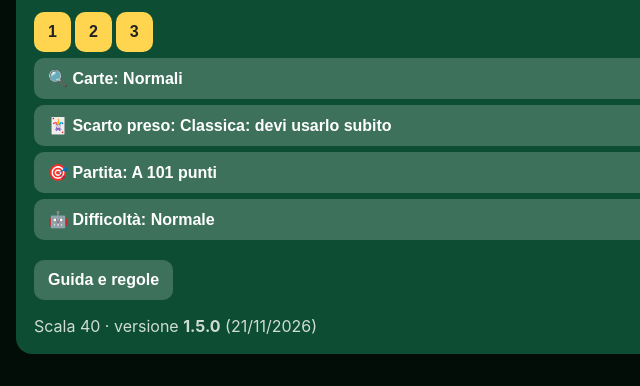
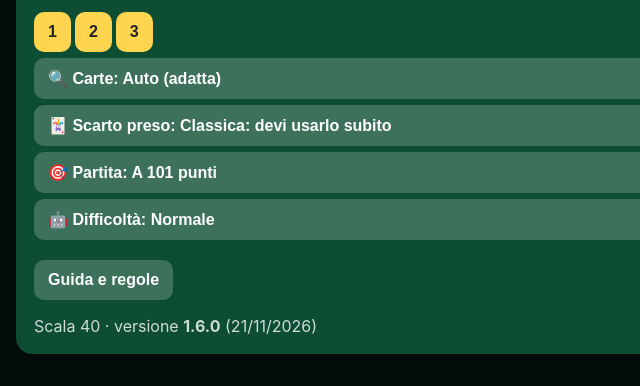
Before and after one commit to sergio-sfs/scala40, a plain HTML site: page index.html in a window 1280 px wide. Shown: the part 269-655 px from the top of the page, 0-640 px from the left. Drawn offline with Linux system fonts and the light colour scheme.

Commit message:
v1.6.0: dimensione carte Auto adattiva allo schermo, area sicura superiore
Co-Authored-By: Claude Sonnet 5.5 <noreply@anthropic.com>
Claude-Session: https://claude.ai/code/session_012xShyTyxxzyYEXeZ1SVBjX

```diff
--- a/index.html
+++ b/index.html
@@ -16,7 +16,7 @@
 <style>
 *{box-sizing:border-box;-webkit-tap-highlight-color:transparent}
 html,body{margin:0;height:100%;overscroll-behavior:none;-webkit-user-select:none;user-select:none;touch-action:manipulation;background:#073b27;color:#fff;font-family:-apple-system,system-ui,Segoe UI,Roboto,sans-serif}
-#app{--tx:16px;--cw:42px;--ch:60px;--fs:18px;--sw:30px;--sh:42px;--sfs:13px;overflow-y:auto;height:100vh;height:100dvh;display:flex;flex-direction:column;width:100%;position:relative;padding-top:env(safe-area-inset-top);padding-bottom:env(safe-area-inset-bottom)}
+#app{--tx:16px;--cw:42px;--ch:60px;--fs:18px;--sw:30px;--sh:42px;--sfs:13px;overflow-y:auto;position:fixed;top:0;left:0;right:0;bottom:0;display:flex;flex-direction:column;padding-top:calc(max(env(safe-area-inset-top),0px) + 10px);padding-bottom:calc(max(env(safe-area-inset-bottom),0px) + 6px)}
 .top{display:flex;align-items:center;justify-content:space-between;padding:6px 10px;font-weight:700;font-size:calc(var(--tx)*1.1)}
 .top button{background:#0000004d;color:#fff;border:0;border-radius:8px;font-size:18px;padding:4px 10px}
 .opps{display:flex;gap:6px;padding:0 8px}
@@ -346,11 +346,11 @@ async function botTurn(i,g){
 /*ENDENGINE*/
 
 /* ===== Interfaccia ===== */
-const VERSION='1.5.0',BUILD='21/11/2026';
+const VERSION='1.6.0',BUILD='21/11/2026';
 const TARGETV=[0,51,101,201];
-const OPT={size:0,rule:0,game:2,diff:1,spread:false};
-try{const o=JSON.parse(localStorage.getItem('scala40opt')||'{}');if(o.size>=0&&o.size<=3)OPT.size=o.size;if(o.rule>=0&&o.rule<=2)OPT.rule=o.rule;if(o.game>=0&&o.game<=3)OPT.game=o.game;if(o.diff>=0&&o.diff<=3)OPT.diff=o.diff;OPT.spread=o.spread===true;}catch(e){}
-const SIZES=['Normali','Grandi','Molto grandi','Enormi'],RULES=['Classica: devi usarlo subito','Libera dopo l\'apertura','Libera sempre'],GAMES=['Secca (una mano)','A 51 punti','A 101 punti','A 201 punti'];
+const OPT={size:4,rule:0,game:2,diff:1,spread:false};
+try{const o=JSON.parse(localStorage.getItem('scala40opt')||'{}');if(o.size>=0&&o.size<=4)OPT.size=o.size;if(o.rule>=0&&o.rule<=2)OPT.rule=o.rule;if(o.game>=0&&o.game<=3)OPT.game=o.game;if(o.diff>=0&&o.diff<=3)OPT.diff=o.diff;OPT.spread=o.spread===true;}catch(e){}
+const SIZES=['Normali','Grandi','Molto grandi','Enormi','Auto (adatta)'],RULES=['Classica: devi usarlo subito','Libera dopo l\'apertura','Libera sempre'],GAMES=['Secca (una mano)','A 51 punti','A 101 punti','A 201 punti'];
 const LEVELS=['Facile','Normale','Difficile','Esperto'];
 const verHTML=()=>`<p style="margin:12px 0 0;opacity:.8">Scala 40 · versione <b>${VERSION}</b> (${BUILD})</p>`;
 function optsHTML(){return`<button class="sec opt" data-act="optsize">🔍 Carte: <b>${SIZES[OPT.size]}</b></button><button class="sec opt" data-act="optrule">🃏 Scarto preso: <b>${RULES[OPT.rule]}</b></button><button class="sec opt" data-act="optgame">🎯 Partita: <b>${GAMES[OPT.game]}</b></button><button class="sec opt" data-act="optdiff">🤖 Difficoltà: <b>${LEVELS[OPT.diff]}</b></button>`;}
@@ -430,8 +430,18 @@ function render(){
   else if(UI.menu)h+=`<div class="ov"><div class="box"><h2>Menu</h2>${optsHTML()}<button data-act="newgame">Nuova partita</button><button class="sec" data-act="rules">Guida e regole</button><button class="sec" data-act="menu">Chiudi</button>${verHTML()}</div></div>`;
   app.className='s'+OPT.size;
   app.innerHTML=h;
+  fit();
   const t2=document.getElementById('tbl');if(t2)t2.scrollTop=st;
 }
+function fit(){
+  const app=document.getElementById('app');if(!app||OPT.size!==4){if(app)app.removeAttribute('style');return;}
+  const W=app.clientWidth||390,H=app.clientHeight||800;
+  const set=cw=>{const st=app.style;st.setProperty('--cw',cw+'px');st.setProperty('--ch',Math.round(cw*1.43)+'px');st.setProperty('--fs',Math.round(cw*.42)+'px');st.setProperty('--sw',Math.round(cw*.7)+'px');st.setProperty('--sh',Math.round(cw*.98)+'px');st.setProperty('--sfs',Math.round(cw*.3)+'px');st.setProperty('--tx',Math.max(14,Math.min(22,Math.round(cw*.34)))+'px');};
+  const cap=Math.min(88,Math.floor((W-16-24)/7));
+  const tb=()=>document.getElementById('tbl');
+  for(let cw=cap;cw>=34;cw-=2){set(cw);const t=tb();if(!t||t.clientHeight>=Math.max(130,H*.3))break;}
+}
+window.addEventListener('resize',()=>fit());window.addEventListener('orientationchange',()=>setTimeout(fit,200));
 function toast(m){say(m,true);render();}
 function layMeld(ev,cards){
   const me=H(),ids=new Set(cards.map(c=>c.id));
@@ -483,7 +493,7 @@ function act(a,d){
   if(a==='start'){startGame(+d.n);return;}
   if(a==='rules'){UI.rules=!UI.rules;render();return;}
   if(a==='menu'){UI.menu=!UI.menu;render();return;}
-  if(a==='optsize'||a==='optrule'||a==='optgame'||a==='optdiff'){const k={optsize:'size',optrule:'rule',optgame:'game',optdiff:'diff'}[a];OPT[k]=(OPT[k]+1)%({size:4,rule:3,game:4,diff:4}[k]);try{localStorage.setItem('scala40opt',JSON.stringify(OPT));}catch(e){}render();return;}
+  if(a==='optsize'||a==='optrule'||a==='optgame'||a==='optdiff'){const k={optsize:'size',optrule:'rule',optgame:'game',optdiff:'diff'}[a];OPT[k]=(OPT[k]+1)%({size:5,rule:3,game:4,diff:4}[k]);try{localStorage.setItem('scala40opt',JSON.stringify(OPT));}catch(e){}render();return;}
   if(a==='spread'){OPT.spread=!OPT.spread;try{localStorage.setItem('scala40opt',JSON.stringify(OPT));}catch(e){}render();return;}
   if(a==='newgame'){G=null;UI.menu=false;render();return;}
   if(a==='next'){newRound();return;}
--- a/sw.js
+++ b/sw.js
@@ -1,4 +1,4 @@
-const CACHE='scala40-v7';
+const CACHE='scala40-v8';
 const FILES=['./','index.html','manifest.webmanifest','icon-180.png','icon-192.png','icon-512.png'];
 self.addEventListener('install',e=>{e.waitUntil(caches.open(CACHE).then(c=>c.addAll(FILES)).then(()=>self.skipWaiting()));});
 self.addEventListener('activate',e=>{e.waitUntil(caches.keys().then(k=>Promise.all(k.filter(x=>x!==CACHE).map(x=>caches.delete(x)))).then(()=>self.clients.claim()));});
```
